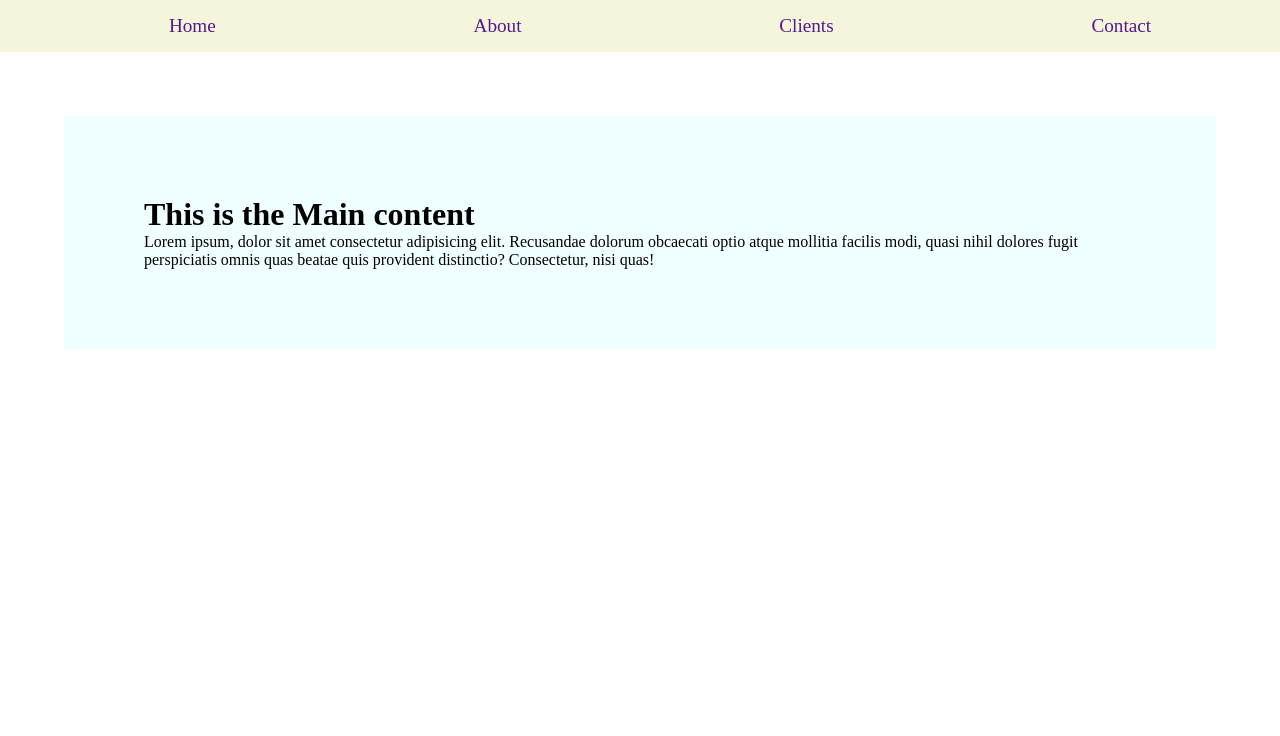
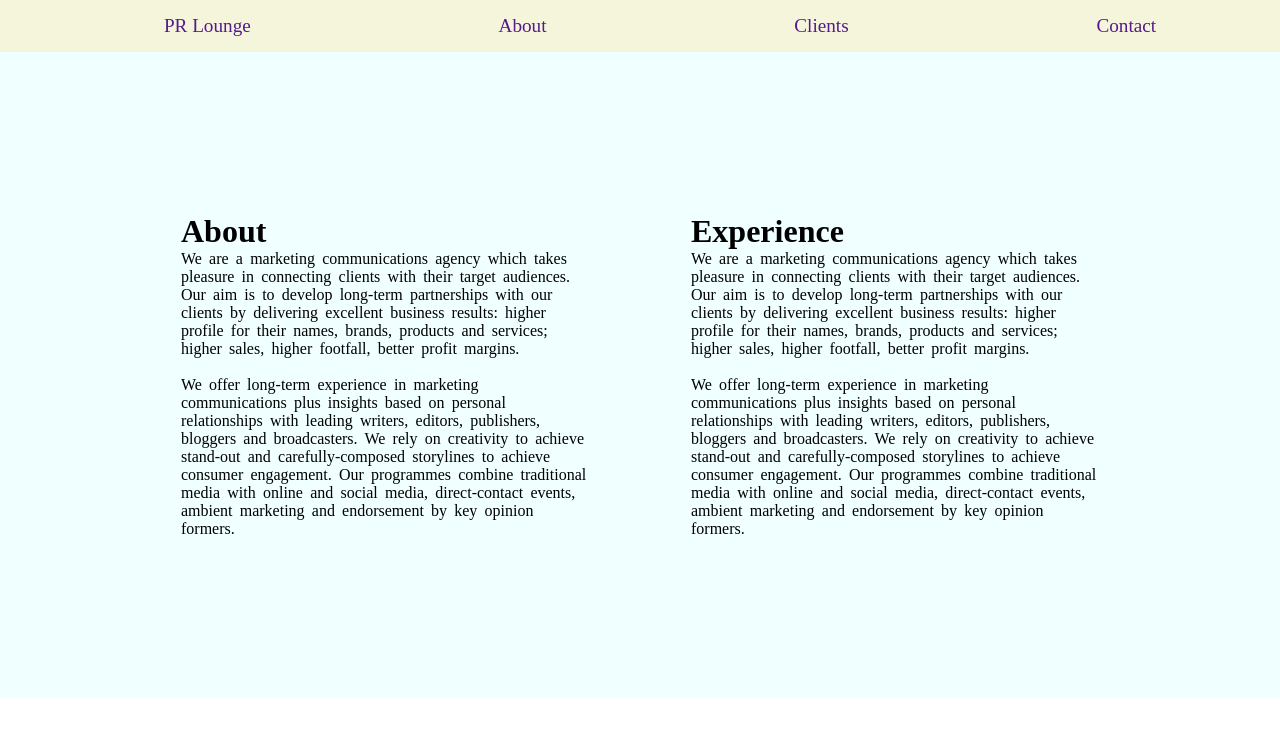
Before and after one commit to alyosha-bar/React-ToDo, a React (Vite) app: page / in a window 1280 px wide. Shown: the top 736 px of the page. Built offline with nearby package versions, Linux system fonts and the light colour scheme.

Commit message:
Adjust About and Experience Sections

```diff
--- a/src/components/MainContent.jsx
+++ b/src/components/MainContent.jsx
@@ -1,12 +1,41 @@
 import '../styles/main.css'
 
 function MainContent() {
-    return ( <div className='main-part'>
-        <h1> This is the Main content </h1>
-        <p>Lorem ipsum, dolor sit amet consectetur adipisicing elit.
-            Recusandae dolorum obcaecati optio atque mollitia facilis modi,
-            quasi nihil dolores fugit perspiciatis omnis quas beatae quis
-            provident distinctio? Consectetur, nisi quas!</p>
+    return (
+
+
+    <div className='main-part'>
+        <div className='about'>
+            <h1> About</h1>
+            <p>We are a marketing communications agency which takes pleasure in connecting clients
+                with their target audiences. Our aim is to develop long-term partnerships with our
+                clients by delivering excellent business results: higher profile for their names, brands,
+                products and services; higher sales, higher footfall, better profit margins. </p>
+
+            <br />
+            <p>
+                We offer long-term experience in marketing communications plus insights based on
+                personal relationships with leading writers, editors, publishers, bloggers and broadcasters.
+                We rely on creativity to achieve stand-out and carefully-composed storylines to achieve consumer
+                engagement. Our programmes combine traditional media with online and social media,
+                direct-contact events, ambient marketing and endorsement by key opinion formers.</p>
+        </div>
+
+        <div className='experience'>
+            <h1> Experience </h1>
+            <p>We are a marketing communications agency which takes pleasure in connecting clients
+                with their target audiences. Our aim is to develop long-term partnerships with our
+                clients by delivering excellent business results: higher profile for their names, brands,
+                products and services; higher sales, higher footfall, better profit margins. </p>
+
+            <br />
+            <p>
+                We offer long-term experience in marketing communications plus insights based on
+                personal relationships with leading writers, editors, publishers, bloggers and broadcasters.
+                We rely on creativity to achieve stand-out and carefully-composed storylines to achieve consumer
+                engagement. Our programmes combine traditional media with online and social media,
+                direct-contact events, ambient marketing and endorsement by key opinion formers.</p>
+            </div>
     </div>
     )
 }
--- a/src/components/NavBar.jsx
+++ b/src/components/NavBar.jsx
@@ -5,14 +5,13 @@ function NavBar() {
     return (
         <nav>
             <ul className='navbar'>
-                <li className='nav-links'><a href=""> Home </a></li>
+                <li className='nav-links'><a href=""> PR Lounge </a></li>
                 <li className='nav-links'><a href=""> About </a></li>
                 <li className='nav-links'><a href=""> Clients </a></li>
                 <li className='nav-links'><a href=""> Contact </a></li>
             </ul>
         </nav>
     )
-
 }
 
 export default NavBar;
--- a/src/styles/main.css
+++ b/src/styles/main.css
@@ -1,7 +1,13 @@
 
 
 .main-part {
-    margin: 5%;
-    padding: 80px;
+    padding: 130px;
     background-color: azure;
+    word-spacing: 0.2rem;
+    display: flex;
+    flex-direction: row;
 }
+
+.main-part .about, .main-part .experience {
+    margin: 3% 5%;
+}
```
